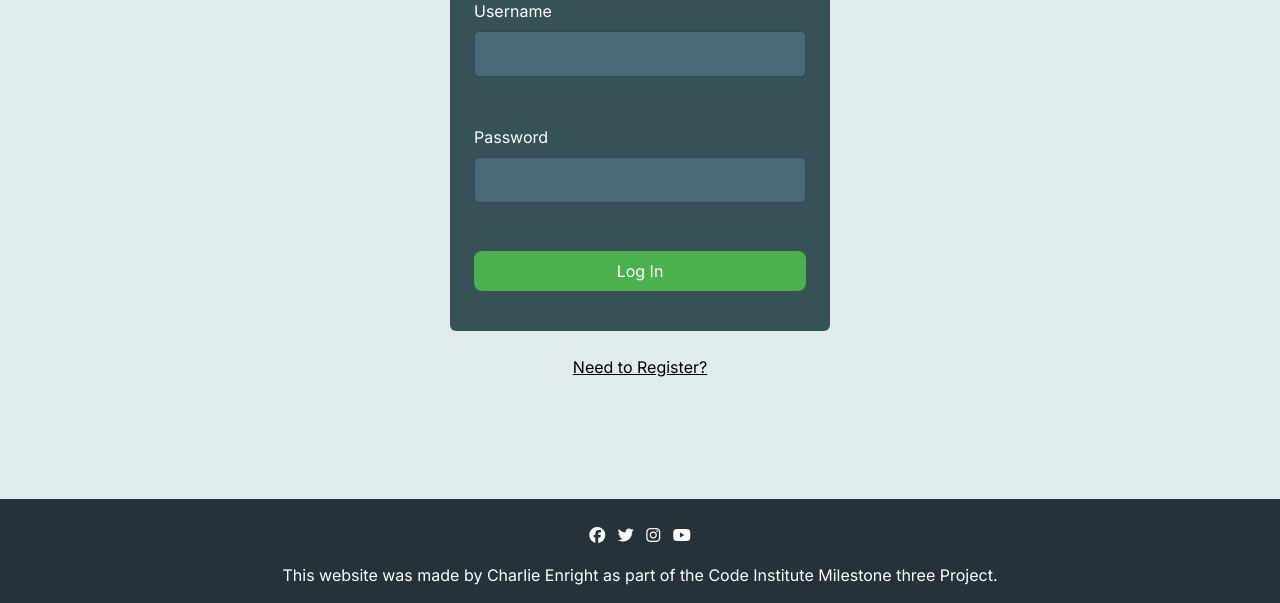
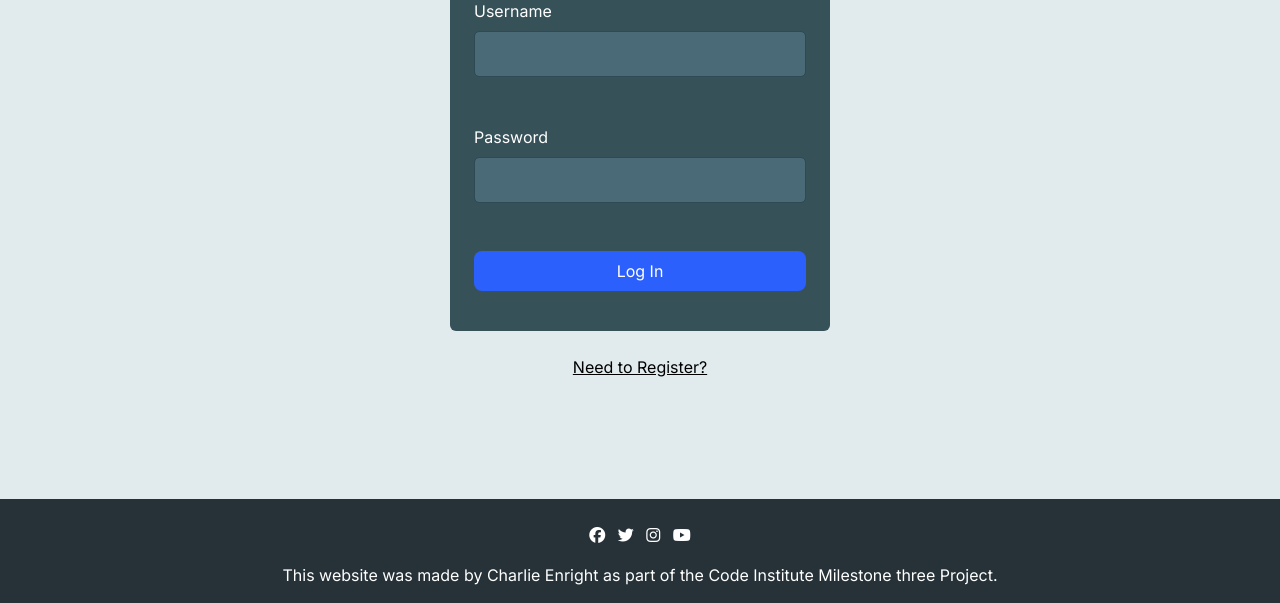
Before and after one commit to enrightc/LiDARFind, a Flask app: page /login in a window 1280 px wide. Shown: the part 197-800 px from the top of the page. Run offline with Flask 3, Linux system fonts and the light colour scheme; some libraries are stand-ins or nearby versions.

Commit message:
Fix colour of primary buttons to increase accessibility

```diff
--- a/static/css/style.css
+++ b/static/css/style.css
@@ -208,13 +208,13 @@ footer a {
 }
 
 .primary-btn {
-    background-color: #4CAF50 !important;
+    background-color: #2b60fd!important;
     color: white !important;
     border:none !important;
 }
 
 .primary-btn:hover {
-    background-color: #45a049 !important;
+    background-color: #0056b3 !important;
 }
 
 .secondary-btn {
```
